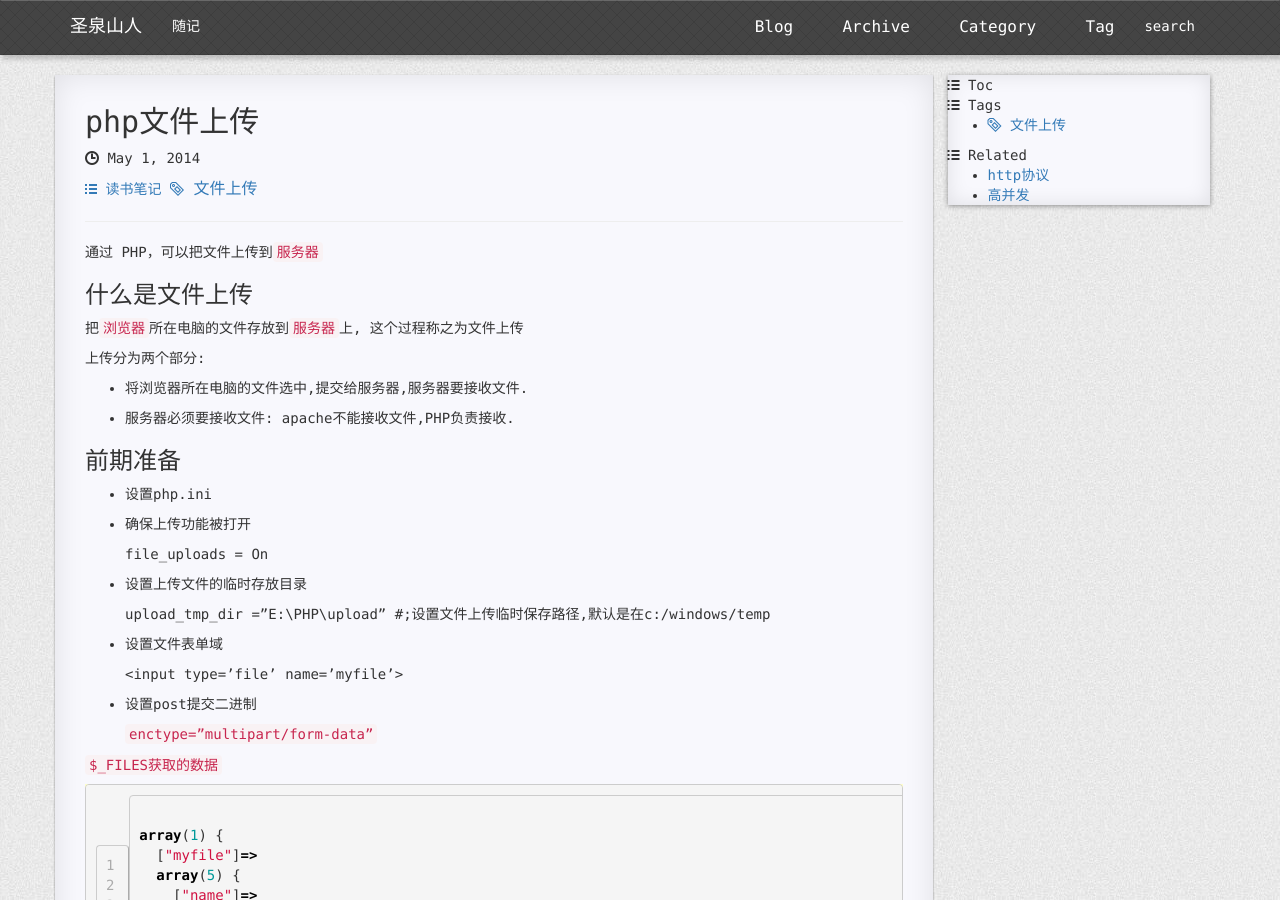
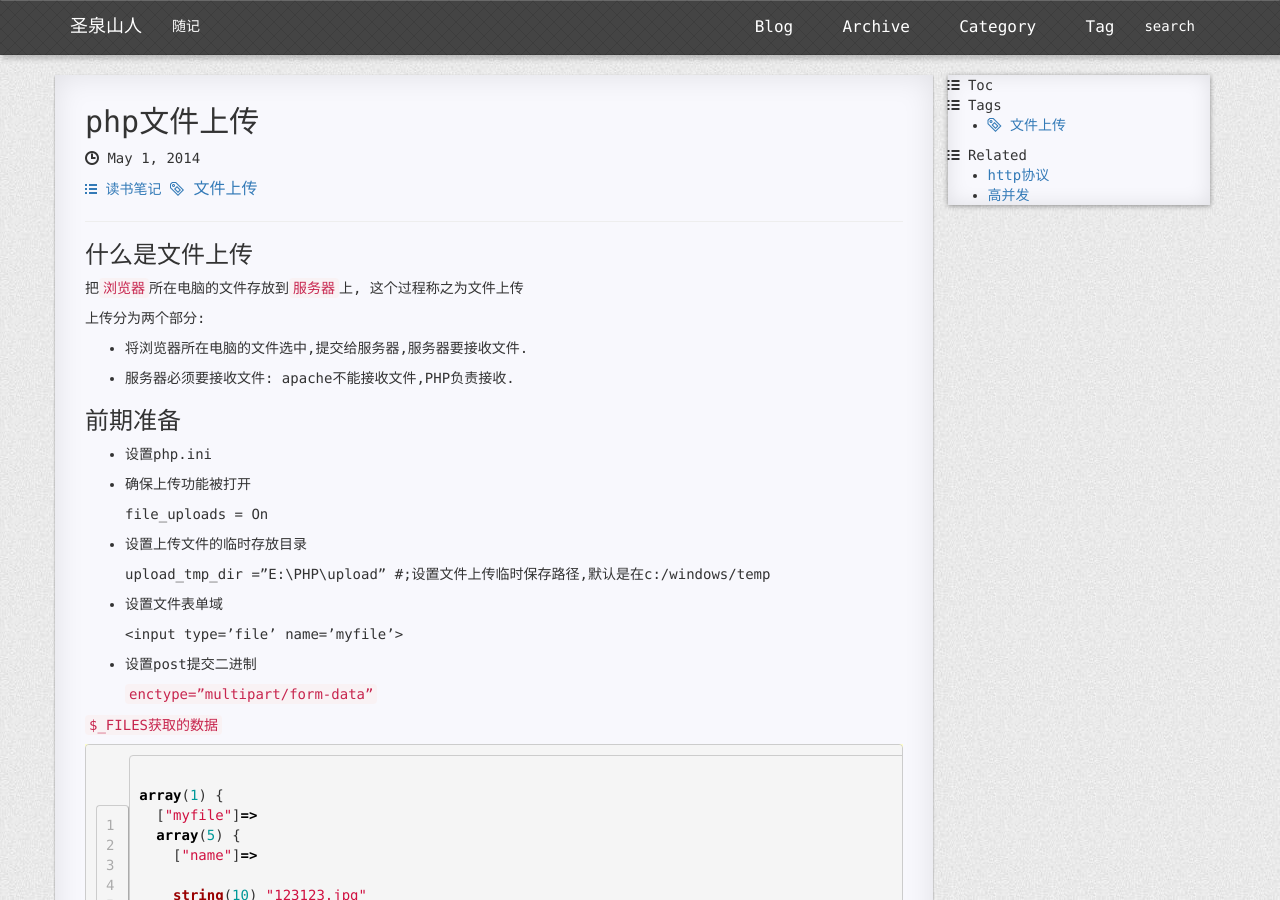
Before and after one commit to myyphp/myyphp-myyphp.github.io, a Jekyll site: the page built from _posts/2014-5-01-files-upload.md, in a window 1280 px wide and 900 px high. Built offline with Jekyll 4.4.1, drawn with Linux system fonts in a browser that asks for light colours; nearby versions of some CDN libraries; comment, search, counter and statistics services are not loaded.

Commit message:
change blog 3

```diff
--- a/_posts/2014-5-01-files-upload.md
+++ b/_posts/2014-5-01-files-upload.md
@@ -5,14 +5,14 @@ category: 读书笔记
 tags: 文件上传
 ---
 
-通过 PHP，可以把文件上传到`服务器`
-
 
 ###什么是文件上传
 
 把`浏览器`所在电脑的文件存放到`服务器`上, 这个过程称之为文件上传
 
+
 上传分为两个部分:
+
 
 - 将浏览器所在电脑的文件选中,提交给服务器,服务器要接收文件.
 
```
Also changed, not shown: _posts/2015-08-03-about-optimize.md (+0 -1 lines).
